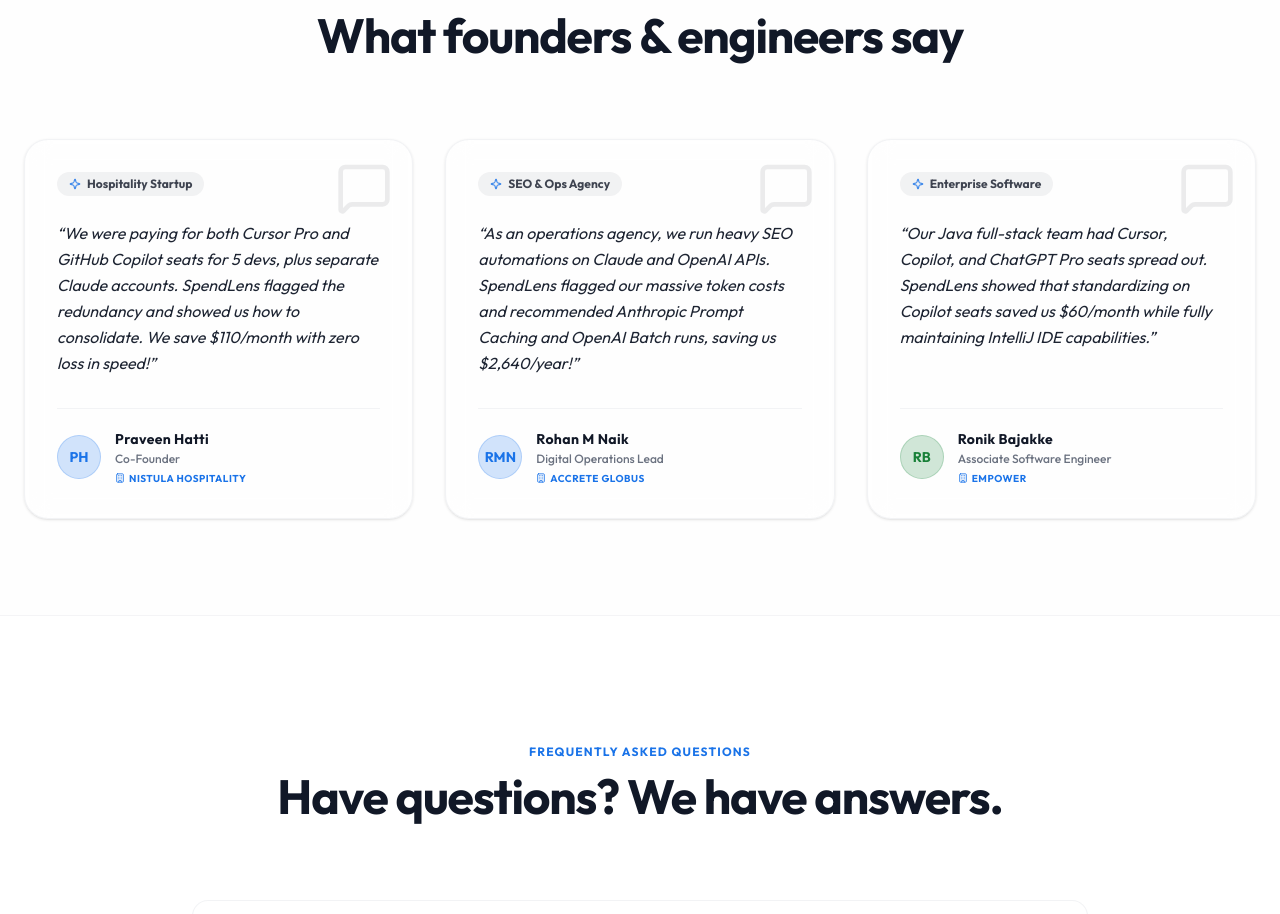
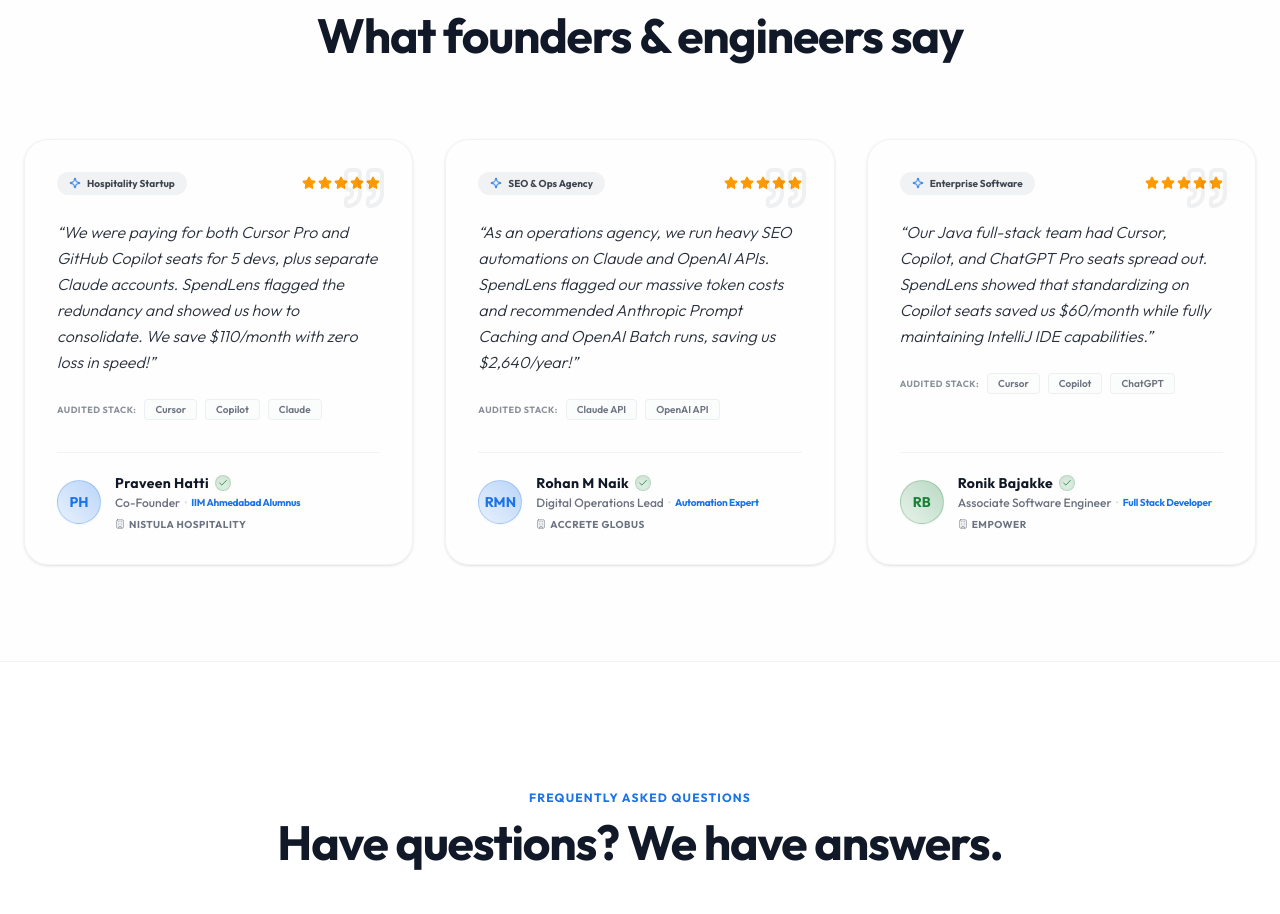
Before and after one commit to rohitnk464/spendlens, a Next.js app: page / in a window 1280 px wide. Shown: the part 3340-4254 px from the top of the page. Built offline with nearby package versions, Linux system fonts and the light colour scheme; no server answers.

Commit message:
style: upgrade testimonials section to a premium modern card design with star ratings, verified checkmarks, and audited tool badges

```diff
--- a/src/app/page.tsx
+++ b/src/app/page.tsx
@@ -13,10 +13,10 @@
   Lock,
   ChevronDown,
   Building,
-  User,
-  GraduationCap,
-  MessageSquare,
   Sparkle,
+  Star,
+  Check,
+  Quote,
 } from "lucide-react";
 import { ThemeToggle } from "@/components/ThemeToggle";
 
@@ -36,8 +36,11 @@
     role: "Co-Founder",
     company: "Nistula Hospitality",
     credential: "IIM Ahmedabad Alumnus",
-    avatarColor: "bg-primary/20 text-primary border-primary/20",
+    avatarColor: "bg-gradient-to-tr from-primary/10 to-primary/30 text-primary border-primary/25 shadow-sm shadow-primary/5",
     badge: "Hospitality Startup",
+    stars: 5,
+    verified: true,
+    tools: ["Cursor", "Copilot", "Claude"],
   },
   {
     quote: "As an operations agency, we run heavy SEO automations on Claude and OpenAI APIs. SpendLens flagged our massive token costs and recommended Anthropic Prompt Caching and OpenAI Batch runs, saving us $2,640/year!",
@@ -45,8 +48,11 @@
     role: "Digital Operations Lead",
     company: "Accrete Globus",
     credential: "Automation Expert",
-    avatarColor: "bg-accent/20 text-accent border-accent/20",
+    avatarColor: "bg-gradient-to-tr from-accent/10 to-accent/30 text-accent border-accent/25 shadow-sm shadow-accent/5",
     badge: "SEO & Ops Agency",
+    stars: 5,
+    verified: true,
+    tools: ["Claude API", "OpenAI API"],
   },
   {
     quote: "Our Java full-stack team had Cursor, Copilot, and ChatGPT Pro seats spread out. SpendLens showed that standardizing on Copilot seats saved us $60/month while fully maintaining IntelliJ IDE capabilities.",
@@ -54,8 +60,11 @@
     role: "Associate Software Engineer",
     company: "Empower",
     credential: "Full Stack Developer",
-    avatarColor: "bg-success/20 text-success border-success/20",
+    avatarColor: "bg-gradient-to-tr from-success/10 to-success/30 text-success border-success/25 shadow-sm shadow-success/5",
     badge: "Enterprise Software",
+    stars: 5,
+    verified: true,
+    tools: ["Cursor", "Copilot", "ChatGPT"],
   },
 ];
 
@@ -397,36 +406,66 @@
 
           <div className="grid grid-cols-1 md:grid-cols-3 gap-8">
             {TESTIMONIALS.map((t, idx) => (
-              <div
+              <motion.div
                 key={idx}
-                className="p-8 rounded-3xl border border-border/50 bg-card/40 backdrop-blur-md flex flex-col justify-between shadow-sm hover:border-primary/20 hover:scale-[1.01] transition-all relative overflow-hidden"
+                whileHover={{ y: -8, scale: 1.015 }}
+                transition={{ duration: 0.3 }}
+                className="p-8 rounded-3xl border border-border/50 bg-card/45 backdrop-blur-md flex flex-col justify-between shadow-sm hover:border-primary/20 transition-all relative overflow-hidden pointer-events-auto"
               >
-                <div className="absolute right-5 top-5 opacity-[0.08]">
-                  <MessageSquare className="w-14 h-14" />
+                <div className="absolute right-6 top-6 opacity-[0.06] text-foreground pointer-events-none">
+                  <Quote className="w-12 h-12" />
                 </div>
                 <div>
-                  <div className="inline-flex items-center gap-1.5 px-3 py-1 rounded-full bg-foreground/5 text-foreground/80 text-xs font-bold mb-6">
-                    <Sparkle className="w-3 h-3 text-accent" />
-                    <span>{t.badge}</span>
+                  {/* Card Header: Category Badge & Stars */}
+                  <div className="flex items-center justify-between gap-2 mb-6">
+                    <div className="inline-flex items-center gap-1.5 px-3 py-1 rounded-full bg-foreground/5 text-foreground/80 text-[10px] font-bold">
+                      <Sparkle className="w-3 h-3 text-accent" />
+                      <span>{t.badge}</span>
+                    </div>
+                    <div className="flex gap-0.5 text-amber-500">
+                      {Array.from({ length: t.stars }).map((_, i) => (
+                        <Star key={i} className="w-3.5 h-3.5 fill-current" />
+                      ))}
+                    </div>
                   </div>
-                  <p className="text-foreground/95 italic text-sm sm:text-base leading-relaxed mb-8">
+
+                  {/* Testimonial Quote */}
+                  <p className="text-foreground/90 italic text-sm sm:text-base leading-relaxed mb-6 font-light">
                     &ldquo;{t.quote}&rdquo;
                   </p>
+
+                  {/* Audited Tool Badges */}
+                  <div className="flex flex-wrap items-center gap-2 mb-8">
+                    <span className="text-[9px] uppercase font-bold text-muted-foreground/80 tracking-wider">Audited Stack:</span>
+                    {t.tools.map((tool) => (
+                      <span key={tool} className="text-[10px] font-semibold px-2.5 py-0.5 rounded bg-muted/65 border border-border/60 text-muted-foreground">{tool}</span>
+                    ))}
+                  </div>
                 </div>
 
+                {/* Author Info & Verified Tag */}
                 <div className="flex items-center gap-3.5 border-t border-border/50 pt-5 mt-auto">
                   <div className={`w-11 h-11 rounded-full flex items-center justify-center font-bold text-sm border font-sans ${t.avatarColor}`}>
                     {t.name.split(" ").map(n => n[0]).join("")}
                   </div>
                   <div className="text-left">
-                    <h4 className="font-bold text-foreground text-sm tracking-wide">{t.name}</h4>
-                    <div className="text-xs text-muted-foreground font-medium mt-0.5">{t.role}</div>
-                    <div className="text-[10px] text-primary font-bold uppercase tracking-wider mt-1 flex items-center gap-1">
-                      <Building className="w-2.5 h-2.5" /> {t.company}
+                    <h4 className="font-bold text-foreground text-sm tracking-wide flex items-center gap-1.5">
+                      {t.name}
+                      <div className="w-4 h-4 rounded-full bg-success/15 border border-success/20 flex items-center justify-center text-[9px] text-success shadow-inner" title="Verified Audit">
+                        <Check className="w-2.5 h-2.5" />
+                      </div>
+                    </h4>
+                    <div className="text-xs text-muted-foreground font-medium mt-0.5 flex flex-wrap items-center gap-1">
+                      <span>{t.role}</span>
+                      <span className="text-muted-foreground/30 font-light text-[10px]">•</span>
+                      <span className="text-primary text-[10px] font-bold tracking-tight">{t.credential}</span>
+                    </div>
+                    <div className="text-[10px] text-muted-foreground font-bold uppercase tracking-wider mt-1.5 flex items-center gap-1">
+                      <Building className="w-2.5 h-2.5 text-muted-foreground/75" /> {t.company}
                     </div>
                   </div>
                 </div>
-              </div>
+              </motion.div>
             ))}
           </div>
         </div>
```
